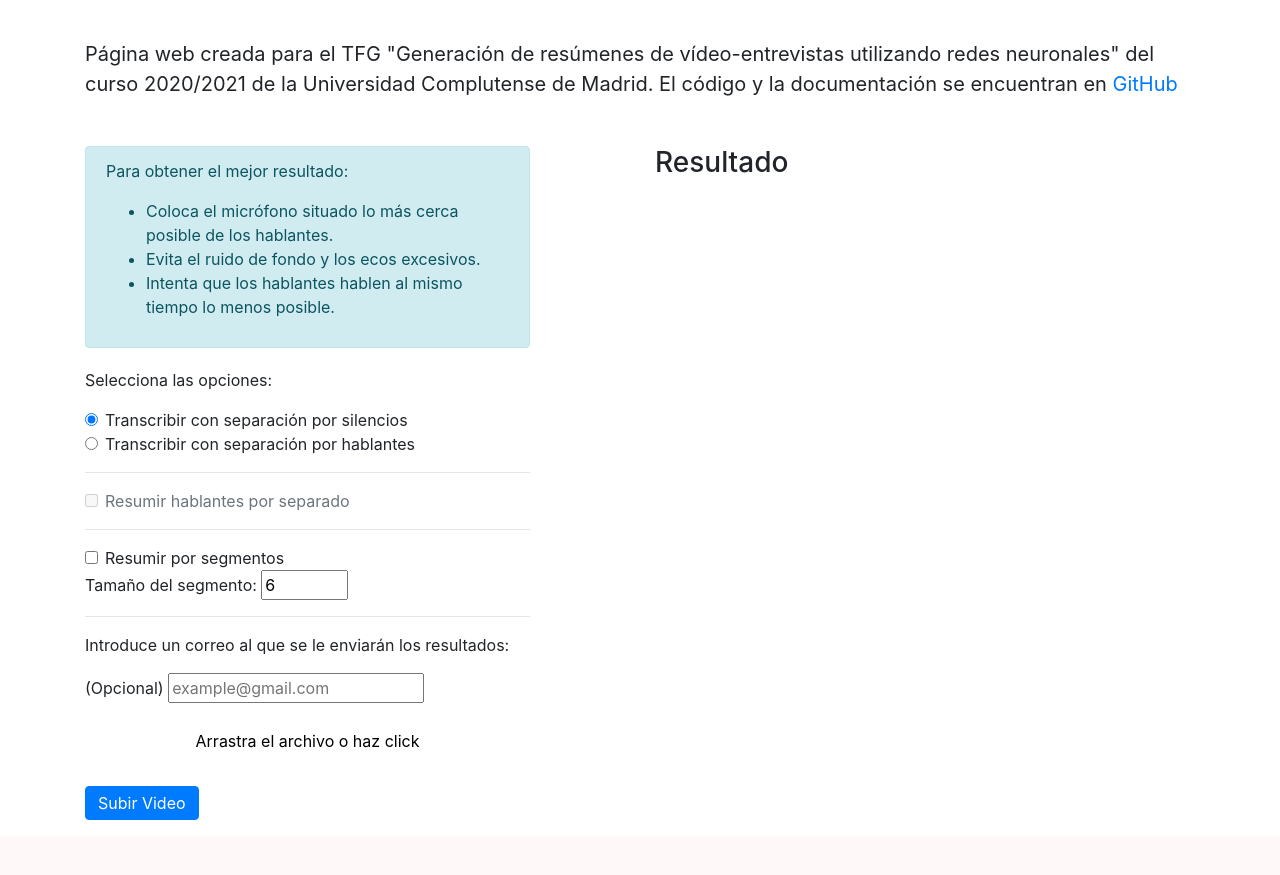
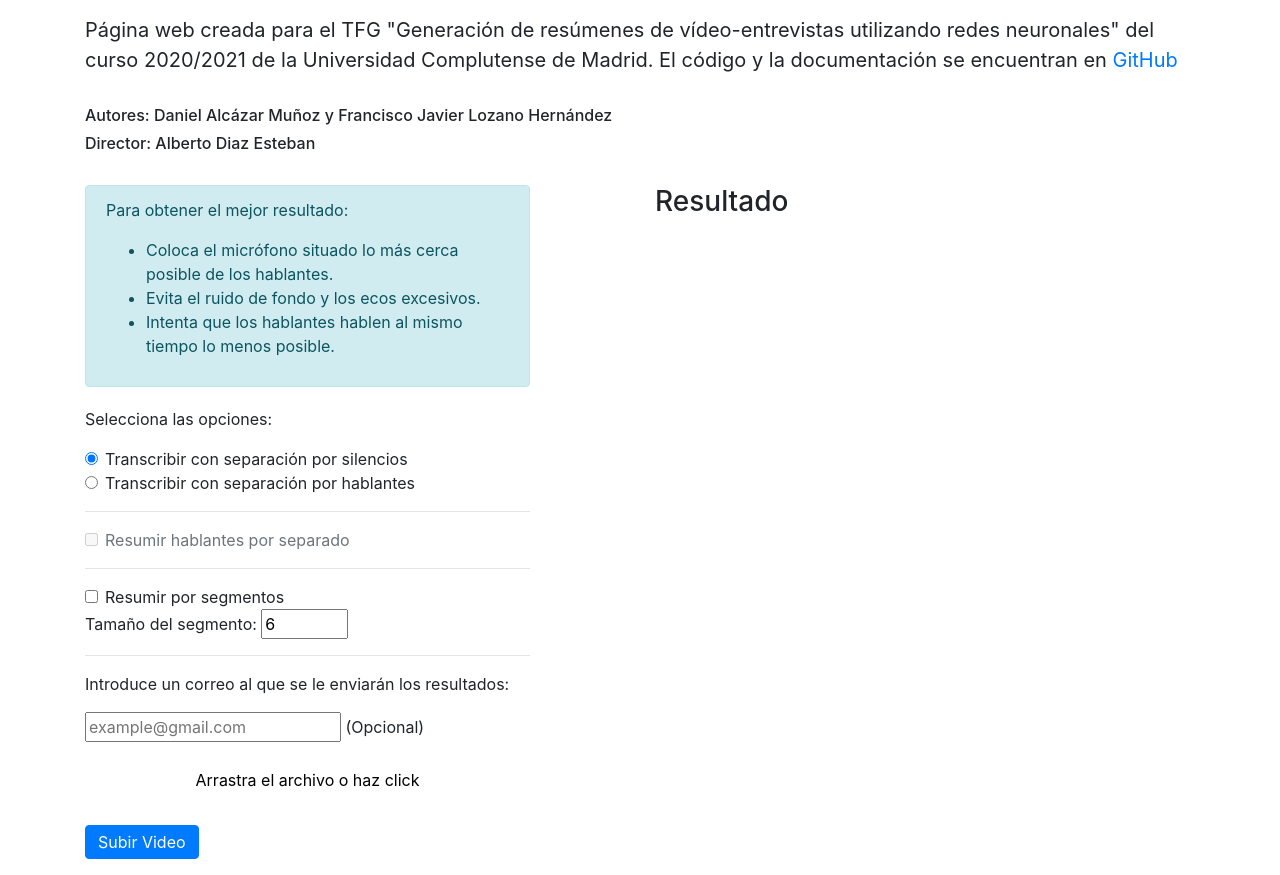
Before and after one commit to NILGroup/TFG2021RecuerdosVideo, a Flask app: page / in a window 1280 px wide. Shown: the part 94-969 px from the top of the page. Before the commit the page ends 914 px from the top, so only its background shows below. Run offline with Flask 2, Linux system fonts and the light colour scheme; parts of the project's set-up code (start-up, migrations or seed data) failed here and were passed over; some libraries are stand-ins or nearby versions.

Commit message:
Formateos Varios

```diff
--- a/app.py
+++ b/app.py
@@ -4,7 +4,7 @@ import logging
 
 from constants.paths import temp_path, chunk_video_path, input_video_path, normalized_audio_path, output_email_path, \
     chunks_audio_path
-from video2audio import v2a as video2audio
+from video_to_audio import v2a as video2audio
 from flask import Flask, render_template, request, make_response, jsonify
 from threading import Lock
 from collections import defaultdict
@@ -101,15 +101,15 @@ def subir_fichero():
             logging.info(f"{file.filename} has been uploaded")
             input_file = uploaded_file
             try:
-                hourIni = datetime.now()
-                print('\33[32m' + hourIni.strftime(formato) + ' START MAIN' + '\033[0m')
+                hour_ini = datetime.now()
+                print('\33[32m' + hour_ini.strftime(formato) + ' START MAIN' + '\033[0m')
                 audio_path = ""
                 audio_path = video2audio(input_file, normalized_audio_path)
                 result = controller.process_audio(audio_path, mode_trancript, divide_by_speaker, divide_by_segments,
                                                   size_segments, email)
 
                 print('\33[32m' + datetime.now().strftime(formato) + ' FINISH MAIN' + '\033[0m')
-                print('\33[32m' + "Duracion --> " + str(datetime.now() - hourIni) + '\033[0m')
+                print('\33[32m' + "Duracion --> " + str(datetime.now() - hour_ini) + '\033[0m')
 
             finally:
                 if audio_path != "" and audio_path.exists():
--- a/constants/messages.py
+++ b/constants/messages.py
@@ -1,4 +1,6 @@
 from enum import Enum
+
+
 class messages(Enum):
     ERR_UNEXPECTED = "Hubo un error inesperado en el servidor"
     ERR_FILE = "El archivo de entrada no existe"
--- a/controller.py
+++ b/controller.py
@@ -5,7 +5,7 @@ import model
 import audio_processor
 import services.cloud_storage as cloud_storage
 import services.speech_to_text_google as speech_to_text
-import services.speech_to_text_silences as s2t_dropSilence
+import services.speech_to_text_silences as speech_to_text_silence
 import services.email_sender as sm
 from constants.messages import messages
 from transcription_processor import deserialize_transcript
@@ -35,7 +35,7 @@ def process_audio(audio_path, transcriptMode, divide_by_speaker_option, divide_b
                 result_json_array = speech_to_text.transcribe(storage_uri)
                 transcript = deserialize_transcript(result_json_array, True)
             else:
-                transcript = s2t_dropSilence.transcribe(audio_path, chunks_audio_path / name)
+                transcript = speech_to_text_silence.transcribe(audio_path, chunks_audio_path / name)
 
             # Generar resumen
             summary = model.summarize(transcript.replace("\n", ""), diarize, divide_by_speaker_option, divide_by_segments_option, size_segments)
--- a/services/speech_to_text_silences.py
+++ b/services/speech_to_text_silences.py
@@ -1,5 +1,4 @@
 # importing libraries
-import os
 import shutil
 
 import speech_recognition as sr
--- a/web/static/js/dropzoneCustom.js
+++ b/web/static/js/dropzoneCustom.js
@@ -65,8 +65,8 @@ Dropzone.options.dropper = {
             formData.append("email", jQuery("input[name='email']").val());
         });
 
-        this.on("uploadprogress", function(file, progress,bytesSent){
-            if(progress==100 && !$('#load-container').length){
+        this.on("uploadprogress", function(file, progress, bytesSent){
+            if(progress === 100 && !$('#load-container').length){
                  $("<div id='load-container'>" + "<div class=\"loader\"></div>" +
                      "<div class=\"alert alert-primary\">El proceso puede tardar varios minutos. Por favor, espere hasta que aparezcan los resultados.</div>\n"
                  +"</div>")
@@ -88,10 +88,9 @@ Dropzone.options.dropper = {
 
             var response = JSON.parse(file.xhr.response)
             document.getElementById("resultados").style.visibility = 'visible';
-            /*document.getElementById("submit-all").style.visibility = 'hidden';*/
+
             let error = "";
 
-            //console.log(document.cookie)
             //Se obtienen los resultados que han sido almacenados en cookies
             var ckTranscript = document.cookie.replace(/(?:(?:^|.*;\s*)ckTranscript\s*\=\s*([^;]*).*$)|^.*$/, "$1");
             var ckSummary = document.cookie.replace(/(?:(?:^|.*;\s*)ckSummary\s*\=\s*([^;]*).*$)|^.*$/, "$1");
--- a/web/templates/index.html
+++ b/web/templates/index.html
@@ -41,19 +41,15 @@
         </nav>
     </header>
 
-
-    <div class="container pt-4">
+    <div class="container py-3-">
         <p class="intro">Página web creada para el TFG "Generación de resúmenes de vídeo-entrevistas utilizando redes neuronales" del curso 2020/2021 de la Universidad Complutense de Madrid. El código y la documentación se encuentran en <a href="https://github.com/NILGroup/TFG2021RecuerdosVideo">GitHub</a>
-        <!--
         <h6>Autores: Daniel Alcázar Muñoz y Francisco Javier Lozano Hernández </h6>
         <h6>Director: Alberto Diaz Esteban</h6>
-        -->
     </div>
 
-
-    <div class="container main-div">
+    <div class="container main-div pt-2">
       <div class="row all-info py-3">
-        <div class="col-xs-12 col-md-5 info">
+        <div class="col-xs-12 col-md-5 info pt">
             <div class="alert alert-info">
                 <p>Para obtener el mejor resultado:</p>
             <ul>
@@ -102,8 +98,8 @@
                     <hr/>
                     <div>
                         <p>Introduce un correo al que se le enviarán los resultados:</p>
+                        <input type="email" name="email" placeholder="example@gmail.com">
                         <label>(Opcional)</label>
-                        <input type="email" name="email" placeholder="example@gmail.com">
                     </div>
             </div>
                 <div class="dropzone dz-clickable my-3 pb-3" id="dropper"></div>
```
Also changed, not shown: model.py (+6 -4 lines), services/cloud_storage.py (+5 -17 lines), services/speech_to_text_google.py (+4 -8 lines), transcription_processor.py (+11 -16 lines), video_to_audio.py (renamed from video2audio.py).
